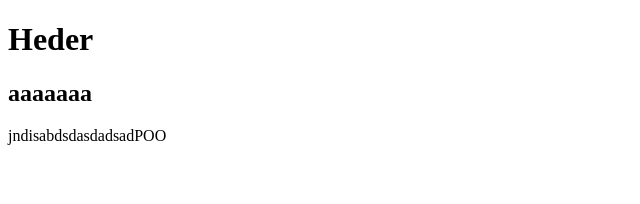
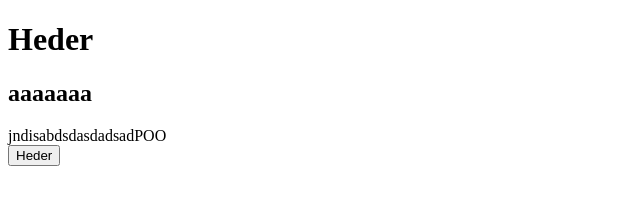
Before and after one commit to Heder-dim/TestGitCurse, a plain HTML site: page index.html in a window 1280 px wide. Shown: the whole page, without its empty margins (0-640 px from the left). Drawn offline with Linux system fonts and the light colour scheme.

Commit message:
Atualização Bottom

```diff
--- a/index.html
+++ b/index.html
@@ -15,6 +15,9 @@
     <footer>
         jndisabdsdasdadsadPOO
     </footer>
+    <button>
+        Heder
+    </button>
 </body>
 
 </html>
```
Also changed, not shown: scripts.js (line endings or trailing spaces).
